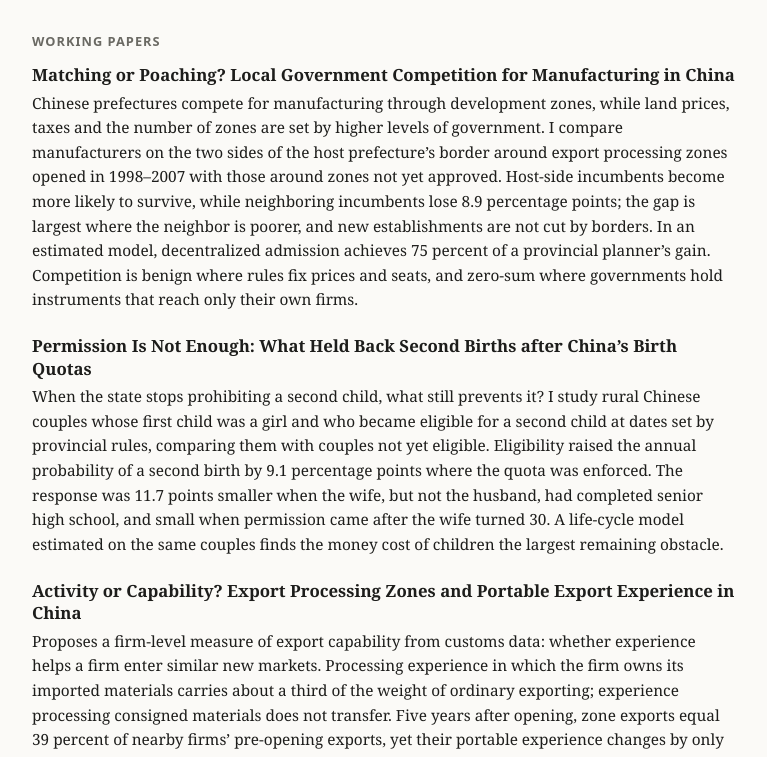
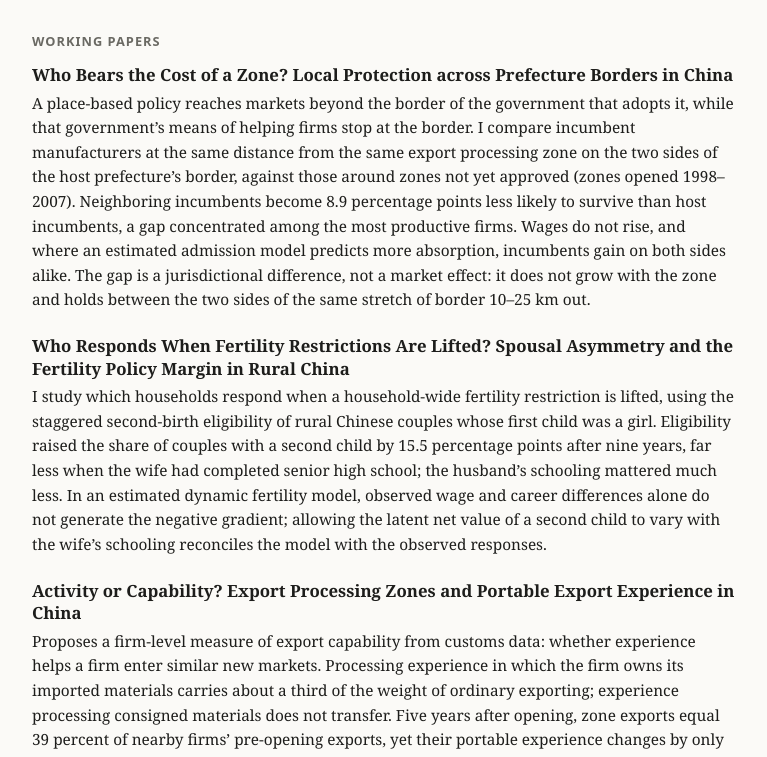
Before and after one commit to kgu22/kgu22.github.io, a plain HTML site: page index.html in a window 1280 px wide. Shown: the part 1202-1959 px from the top of the page, without its empty margins (256-1023 px from the left). Drawn offline with Linux system fonts and the light colour scheme.

Commit message:
Update site: JMP v16.1, CV v13.4, border and fertility papers, expected 2027
Co-Authored-By: Claude Sonnet 5.5 <noreply@anthropic.com>

```diff
--- a/index.html
+++ b/index.html
@@ -84,7 +84,7 @@
 </header>
 
 <section id="about">
-  <p>I study how place-based industrial policy reshapes the local economy around it. My job market paper estimates how China’s development zones allocate industrial land by admission rather than price, and what export processing zones did to the zones around them. I am on the 2026–27 job market.</p>
+  <p>I study how place-based industrial policy reshapes the local economy around it. My job market paper estimates how China’s development zones allocate industrial land by admission rather than price, and what export processing zones did to the zones around them. I am on the 2026–27 job market and expect to receive my Ph.D. in 2027.</p>
   <dl>
     <dt>Fields</dt>
     <dd>Urban and Regional Economics; Political Economy of Local Government; Labor and Family Economics; Development Economics; Applied Econometrics</dd>
@@ -100,20 +100,20 @@
   <div class="jmp">
     <h3>Admission, Not Prices: Export Processing Zones and the Allocation of Industrial Land in China</h3>
     <p>China’s development zones sell industrial land at administered prices and choose their entrants by admission. I estimate a model of this market from where 105,600 new manufacturing establishments located: firms rank zones by profit, zones admit by score, and prefectures set a priority for foreign-invested applicants.</p>
-    <p>After an export processing zone (EPZ) opened, output on its own land rose 2.2-fold relative to the land of later customs zones, while the other zones of its prefecture lost output and foreign-invested firms; in the model, the EPZ took 48 percent of its foreign-invested entrants from them. Through agglomeration, its incumbents repaid those zones the output of the lost entrants in about 0.5 years. The foreign priority is mostly a valuation, with competition for mobile firms about a quarter of it; removing it would lower output by 1.5 billion yuan per host prefecture-year, mostly through the agglomeration that the admitted firms add.</p>
+    <p>After an export processing zone (EPZ) opened, output on its own land rose 2.2-fold relative to the land of later customs zones, while the other zones of its prefecture lost output and foreign-invested firms; in the model, the EPZ took 48 percent of its foreign-invested entrants from them. Through agglomeration, its incumbents repaid those zones the output of the lost entrants in about 0.5 years. The foreign priority is mostly a revealed residual valuation, with competition for mobile firms a tenth to a quarter of it; removing it would lower output by 1.5 billion yuan per host prefecture-year, mostly through agglomeration.</p>
     <div class="links"><a href="Kai_Gu_JMP.pdf">Paper (PDF)</a></div>
   </div>
 
   <h2 style="margin-top:2.2rem">Working Papers</h2>
 
   <div class="paper">
-    <h3>Matching or Poaching? Local Government Competition for Manufacturing in China</h3>
-    <p>Chinese prefectures compete for manufacturing through development zones, while land prices, taxes and the number of zones are set by higher levels of government. I compare manufacturers on the two sides of the host prefecture’s border around export processing zones opened in 1998–2007 with those around zones not yet approved. Host-side incumbents become more likely to survive, while neighboring incumbents lose 8.9 percentage points; the gap is largest where the neighbor is poorer, and new establishments are not cut by borders. In an estimated model, decentralized admission achieves 75 percent of a provincial planner’s gain. Competition is benign where rules fix prices and seats, and zero-sum where governments hold instruments that reach only their own firms.</p>
+    <h3>Who Bears the Cost of a Zone? Local Protection across Prefecture Borders in China</h3>
+    <p>A place-based policy reaches markets beyond the border of the government that adopts it, while that government’s means of helping firms stop at the border. I compare incumbent manufacturers at the same distance from the same export processing zone on the two sides of the host prefecture’s border, against those around zones not yet approved (zones opened 1998–2007). Neighboring incumbents become 8.9 percentage points less likely to survive than host incumbents, a gap concentrated among the most productive firms. Wages do not rise, and where an estimated admission model predicts more absorption, incumbents gain on both sides alike. The gap is a jurisdictional difference, not a market effect: it does not grow with the zone and holds between the two sides of the same stretch of border 10–25 km out.</p>
   </div>
 
   <div class="paper">
-    <h3>Permission Is Not Enough: What Held Back Second Births after China’s Birth Quotas</h3>
-    <p>When the state stops prohibiting a second child, what still prevents it? I study rural Chinese couples whose first child was a girl and who became eligible for a second child at dates set by provincial rules, comparing them with couples not yet eligible. Eligibility raised the annual probability of a second birth by 9.1 percentage points where the quota was enforced. The response was 11.7 points smaller when the wife, but not the husband, had completed senior high school, and small when permission came after the wife turned 30. A life-cycle model estimated on the same couples finds the money cost of children the largest remaining obstacle.</p>
+    <h3>Who Responds When Fertility Restrictions Are Lifted? Spousal Asymmetry and the Fertility Policy Margin in Rural China</h3>
+    <p>I study which households respond when a household-wide fertility restriction is lifted, using the staggered second-birth eligibility of rural Chinese couples whose first child was a girl. Eligibility raised the share of couples with a second child by 15.5 percentage points after nine years, far less when the wife had completed senior high school; the husband’s schooling mattered much less. In an estimated dynamic fertility model, observed wage and career differences alone do not generate the negative gradient; allowing the latent net value of a second child to vary with the wife’s schooling reconciles the model with the observed responses.</p>
   </div>
 
   <div class="paper">
```
Also changed, not shown: 2 other files.
